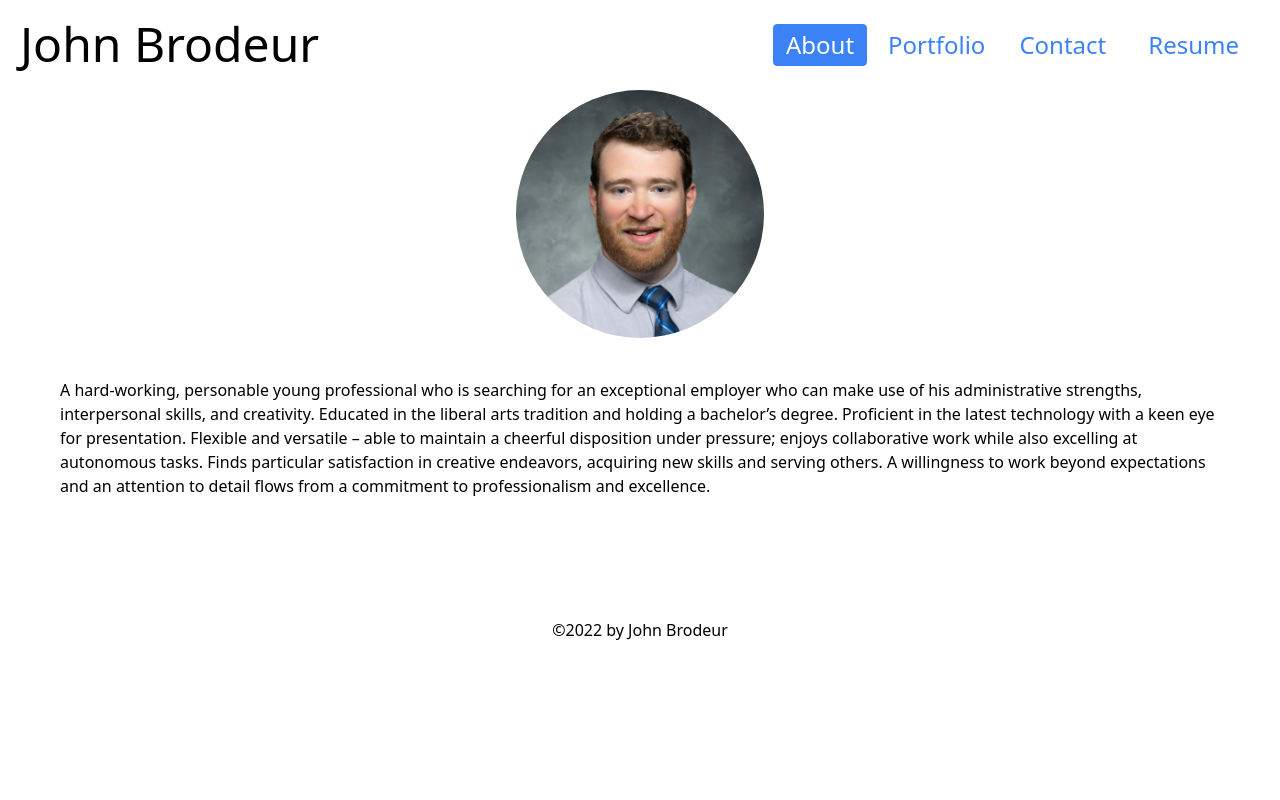
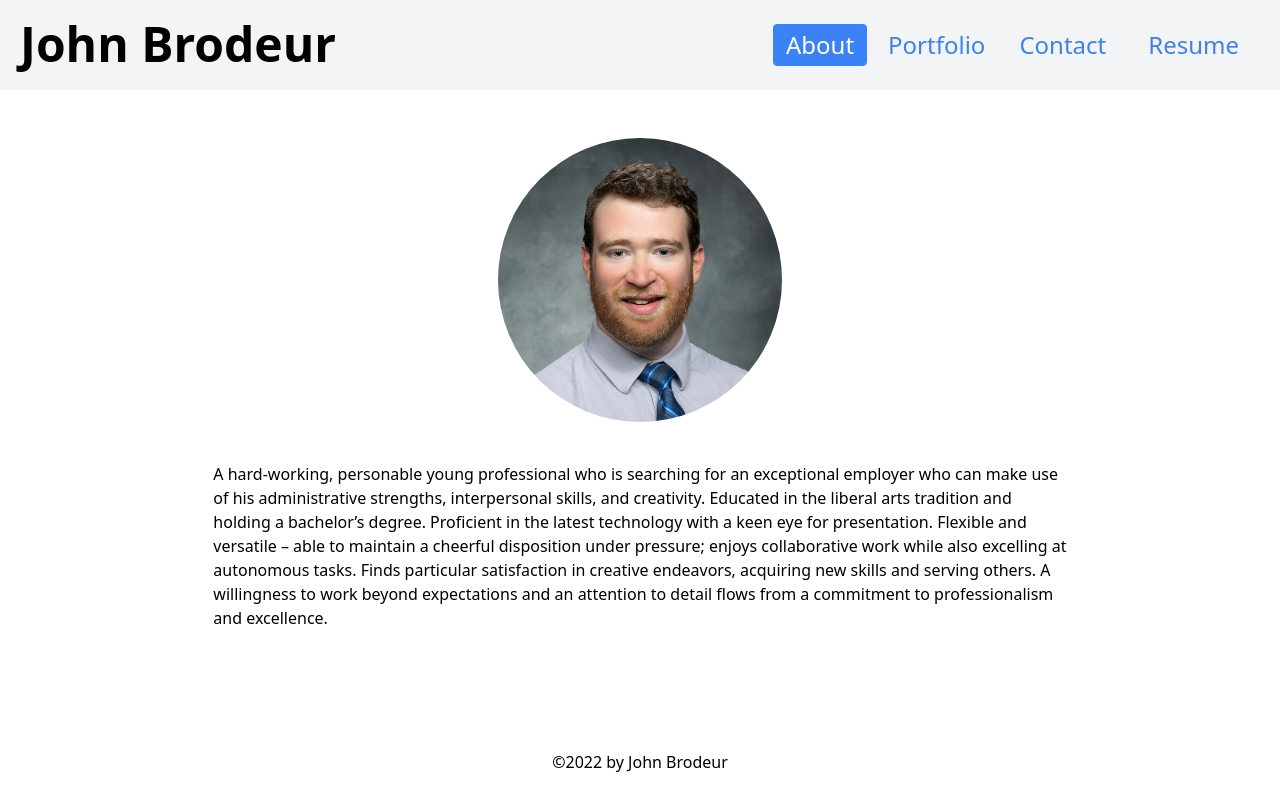
Before and after one commit to JPDBrodeur/jpdbrodeur.github.io, a React (Create React App) app: page / in a window 1280 px wide. Built offline with nearby package versions, Linux system fonts and the light colour scheme; some icons are missing.

Commit message:
final style tweaks

```diff
--- a/src/components/About/index.js
+++ b/src/components/About/index.js
@@ -2,12 +2,12 @@ import profilePhoto from '../../assets/profile.jpg';
 
 function About() {
   return (
-    <section className="m-5">
-      <article>
-        <div className="w-1/2 md:w-1/4 lg:w-1/5 m-auto">
-          <img src={profilePhoto} className="my-2 rounded-full w-40 mr-5" style={{ width: "100%" }} alt="John Brodeur" />
+    <section className="mt-5 lg:mt-10 flex justify-center">
+      <article className="w-full sm:w-2/3 mx-10">
+        <div className="w-2/3 md:w-1/2 lg:w-1/3 m-auto mb-5 lg:mb-10">
+          <img src={profilePhoto} className="my-2 rounded-full w-40" style={{ width: "100%" }} alt="John Brodeur" />
         </div>
-        <div className="m-10">
+        <div>
           <p className="font-light">
             A hard-working, personable young professional who is searching for an exceptional employer who can make use of his administrative strengths, interpersonal skills, and creativity. Educated in the liberal arts tradition and holding a bachelor’s degree. Proficient in the latest technology with a keen eye for presentation. Flexible and versatile – able to maintain a cheerful disposition under pressure; enjoys collaborative work while also excelling at autonomous tasks. Finds particular satisfaction in creative endeavors, acquiring new skills and serving others. A willingness to work beyond expectations and an attention to detail flows from a commitment to professionalism and excellence.
           </p>
--- a/src/components/Contact/index.js
+++ b/src/components/Contact/index.js
@@ -37,7 +37,7 @@ function Contact() {
   };
 
   return (
-    <section className="flex justify-center">
+    <section className="flex justify-center mt-10">
       <form id="contact-form" className="w-full sm:w-2/3 md:w-1/2 xl:w-1/3 mx-10 bg-white shadow-md rounded px-8 pt-6 pb-8 mb-4" onSubmit={handleSubmit}>
         <div className="mb-4">
           <label htmlFor="name" className="block text-gray-700 text-sm font-bold mb-2">Name:</label>
--- a/src/components/Header/index.js
+++ b/src/components/Header/index.js
@@ -4,9 +4,9 @@ import Nav from '../../components/Navigation'
 function Header({ setCurrentSection, currentSection }) {
 
   return (
-    <header className="m-5">
+    <header className="p-5 bg-gray-100">
       <div className="flex flex-col text-center lg:flex-row justify-between">
-        <a href="/"><h1 className="text-5xl">John Brodeur</h1></a>
+        <a href="/portfolio"><h1 className="text-5xl font-bold">John Brodeur</h1></a>
         <Nav setCurrentSection={setCurrentSection} currentSection={currentSection} />
       </div>
     </header>
--- a/src/components/Navigation/index.js
+++ b/src/components/Navigation/index.js
@@ -1,7 +1,7 @@
 function Nav({ setCurrentSection, currentSection }) {
 
   return (
-    <nav className="text-2xl my-1">
+    <nav className="text-2xl my-3 lg:my-1">
       <ul className="flex flex-row justify-center">
         <li className="mx-2" >
           {currentSection === 'About' ? (
@@ -9,7 +9,7 @@ function Nav({ setCurrentSection, currentSection }) {
               About
             </span>
           ) : (
-            <span className="cursor-pointer inline-block border border-white rounded hover:border-gray-200 text-blue-500 hover:bg-gray-200 py-1 px-3" onClick={() => setCurrentSection('About')}>
+            <span className="cursor-pointer inline-block border border-gray-100 rounded text-blue-500 hover:bg-gray-200 py-1 px-3" onClick={() => setCurrentSection('About')}>
               About
             </span>
             )}
@@ -19,7 +19,7 @@ function Nav({ setCurrentSection, currentSection }) {
               Portfolio
             </span>
           ) : (
-            <span className="cursor-pointer inline-block border border-white rounded hover:border-gray-200 text-blue-500 hover:bg-gray-200 py-1 px-3" onClick={() => setCurrentSection('Portfolio')}>
+            <span className="cursor-pointer inline-block border border-gray-100 rounded text-blue-500 hover:bg-gray-200 py-1 px-3" onClick={() => setCurrentSection('Portfolio')}>
               Portfolio
             </span>
             )}
@@ -29,7 +29,7 @@ function Nav({ setCurrentSection, currentSection }) {
               Contact
             </span>
           ) : (
-            <span className="cursor-pointer inline-block border border-white rounded hover:border-gray-200 text-blue-500 hover:bg-gray-200 py-1 px-3" onClick={() => setCurrentSection('Contact')}>
+            <span className="cursor-pointer inline-block border border-gray-100 rounded text-blue-500 hover:bg-gray-200 py-1 px-3" onClick={() => setCurrentSection('Contact')}>
               Contact
             </span>
             )}
@@ -40,7 +40,7 @@ function Nav({ setCurrentSection, currentSection }) {
               Resume
             </span>
           ) : (
-            <span className="cursor-pointer inline-block border border-white rounded hover:border-gray-200 text-blue-500 hover:bg-gray-200 py-1 px-3" onClick={() => setCurrentSection('Resume')}>
+            <span className="cursor-pointer inline-block border border-gray-100 rounded text-blue-500 hover:bg-gray-200 py-1 px-3" onClick={() => setCurrentSection('Resume')}>
               Resume
             </span>
             )}
--- a/src/components/Project/index.js
+++ b/src/components/Project/index.js
@@ -3,9 +3,9 @@ import { Icon } from '@iconify/react';
 const Project = ({ projects }) => {
   console.log(projects);
   return (
-    <section className="flex flex-row flex-wrap justify-center">
+    <section className="flex flex-row flex-wrap justify-center mt-10">
       {projects.map((project, index) => (
-        <article className="w-80 m-2" key={index}>
+        <article className="w-80 mx-2 mb-2" key={index}>
           <div className="relative">
             <div className="absolute inset-0 z-10 bg-white flex flex-col items-center justify-center opacity-0 hover:opacity-100 bg-opacity-90 duration-300">
               <h2 className="text-2xl font-bold">
--- a/src/components/Resume/index.js
+++ b/src/components/Resume/index.js
@@ -1,7 +1,7 @@
 function Resume() {
   return (
     <div>
-      <div className="flex justify-center">
+      <div className="flex justify-center mt-10">
         <a href="https://jpdbrodeur.github.io/assets/docs/resume.pdf">
           <button data-testid="button" target="_blank" className="bg-blue-500 hover:bg-blue-700 text-white font-bold py-2 px-4 rounded" type="submit">Download Resume</button>
         </a>
```
